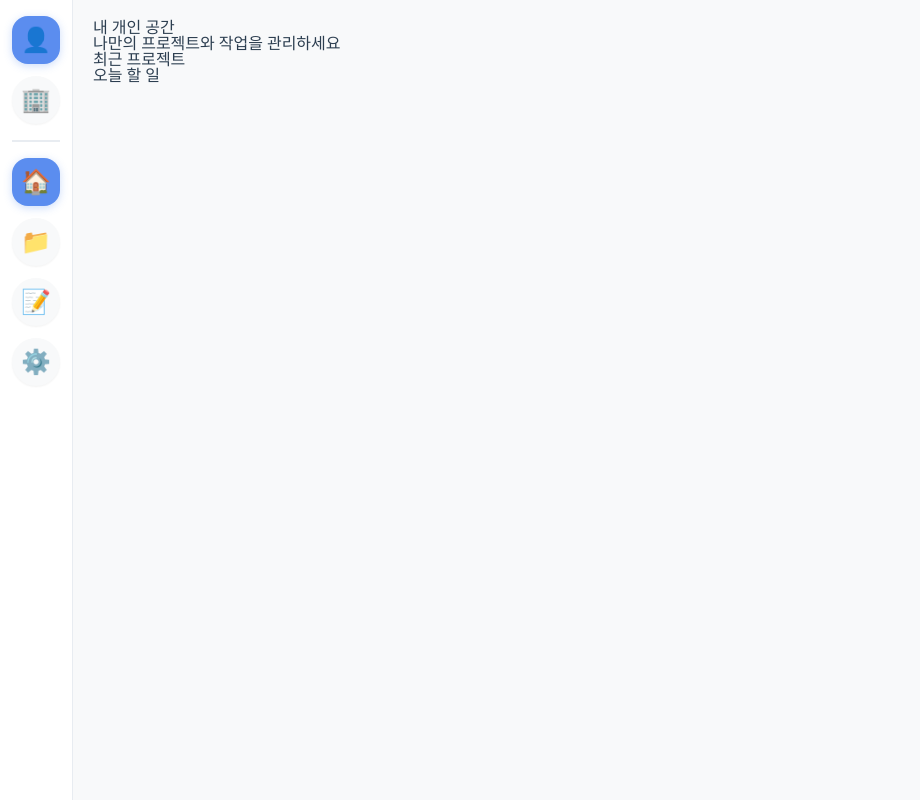
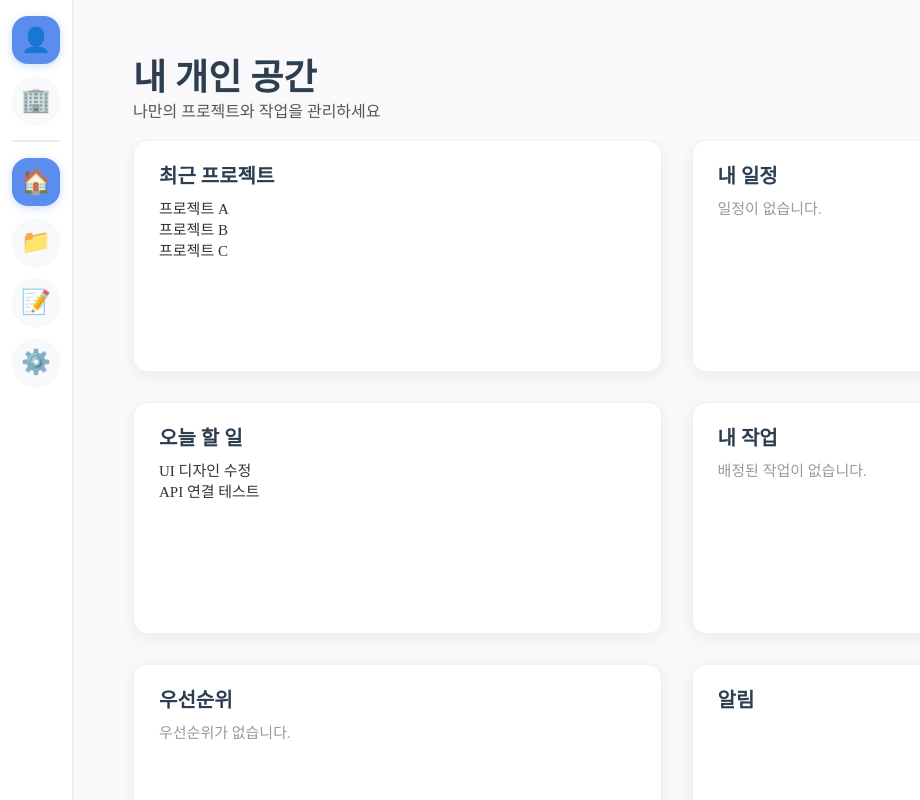
Before and after one commit to LFCKJ/noriWEB, a React (Vite) app in the folder Front/app/: page /personal in a window 1280 px wide. Shown: the whole page, without its empty margins (0-920 px from the left). Built offline with nearby package versions, Linux system fonts and the light colour scheme.

Commit message:
feature/add personal-layout

```diff
--- a/Front/app/src/pages/Personal/Personal.jsx
+++ b/Front/app/src/pages/Personal/Personal.jsx
@@ -8,21 +8,122 @@
  */
 export default function Personal() {
     return (
-        <div className="personal-home">
-            <header>
-                <h1>내 개인 공간</h1>
-                <p>나만의 프로젝트와 작업을 관리하세요</p>
+        <div style={styles.wrap}>
+
+            {/* 헤더 */}
+            <header style={styles.header}>
+                <h1 style={styles.headerTitle}>내 개인 공간</h1>
+                <p style={styles.headerSub}>나만의 프로젝트와 작업을 관리하세요</p>
             </header>
 
-            <section>
-                <h2>최근 프로젝트</h2>
-                {/* <button onClick={() => navigate('/personal/projects')}>모든 프로젝트 보기</button> */}
-            </section>
+            {/* 헤더를 고정하고 내부 위젯(?)만 스크롤 */}
+            <div style={styles.scrollArea}>
 
-            <section>
-                <h2>오늘 할 일</h2>
-                {/* TODO: 할 일 목록 */}
-            </section>
+                <div style={styles.grid}>
+
+                    {/* 최근 프로젝트 */}
+                    <div style={styles.card}>
+                        <h2 style={styles.cardTitle}>최근 프로젝트</h2>
+                        <p style={styles.item}>프로젝트 A</p>
+                        <p style={styles.item}>프로젝트 B</p>
+                        <p style={styles.item}>프로젝트 C</p>
+                    </div>
+
+                    {/* 내 일정 */}
+                    <div style={styles.card}>
+                        <h2 style={styles.cardTitle}>내 일정</h2>
+                        <p style={styles.empty}>일정이 없습니다.</p>
+                    </div>
+
+                    {/* 오늘 할 일 */}
+                    <div style={styles.card}>
+                        <h2 style={styles.cardTitle}>오늘 할 일</h2>
+                        <p style={styles.item}>UI 디자인 수정</p>
+                        <p style={styles.item}>API 연결 테스트</p>
+                    </div>
+
+                    {/* 내 작업 */}
+                    <div style={styles.card}>
+                        <h2 style={styles.cardTitle}>내 작업</h2>
+                        <p style={styles.empty}>배정된 작업이 없습니다.</p>
+                    </div>
+
+                    <div style={styles.card}>
+                        <h2 style={styles.cardTitle}>우선순위</h2>
+                        <p style={styles.empty}>우선순위가 없습니다.</p>
+                    </div>
+
+                    <div style={styles.card}>
+                        <h2 style={styles.cardTitle}>알림</h2>
+                        <p style={styles.empty}></p>
+                    </div>
+
+                </div>
+            </div>
         </div>
     );
 }
+
+const styles = {
+    wrap: {
+        display: 'flex',
+        flexDirection: 'column',
+        height: '100vh',
+        background: '#f9f9fb',
+    },
+
+    header: {
+        padding: '40px 40px 20px 40px',
+    },
+    headerTitle: {
+        margin: 0,
+        fontSize: '36px',
+        fontWeight: 700,
+    },
+    headerSub: {
+        marginTop: '8px',
+        fontSize: '16px',
+        color: '#555',
+    },
+
+    /* 스크롤 영역 */
+    scrollArea: {
+        flex: 1,
+        overflowY: 'auto',
+        padding: '0 40px 40px 40px',
+    },
+
+    /* 2x2 Grid */
+    grid: {
+        display: 'grid',
+        gridTemplateColumns: '1fr 1fr',
+        gap: '30px',
+    },
+
+    /* 카드 스타일 */
+    card: {
+        background: '#fff',
+        borderRadius: '14px',
+        padding: '25px',
+        minHeight: '180px',
+        boxShadow: '0px 4px 15px rgba(0,0,0,0.06)',
+        border: '1px solid #f0f0f0',
+    },
+    cardTitle: {
+        fontSize: '20px',
+        fontWeight: 700,
+        margin: '0 0 16px 0',
+    },
+
+    item: {
+        margin: '6px 0',
+        fontSize: '15px',
+        color: '#333',
+    },
+    /* 카드안에 들어가는 내용 */
+    empty: {
+        marginTop: '10px',
+        fontSize: '15px',
+        color: '#999',
+    },
+};
```
